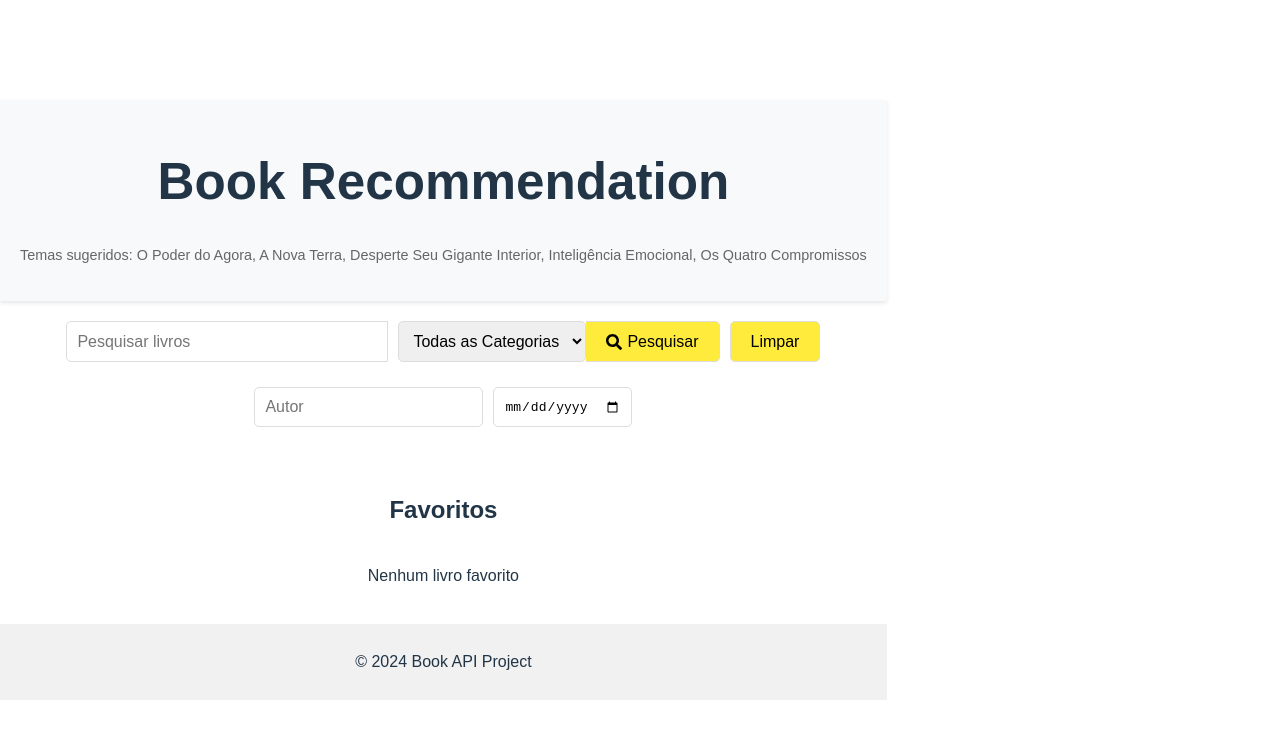
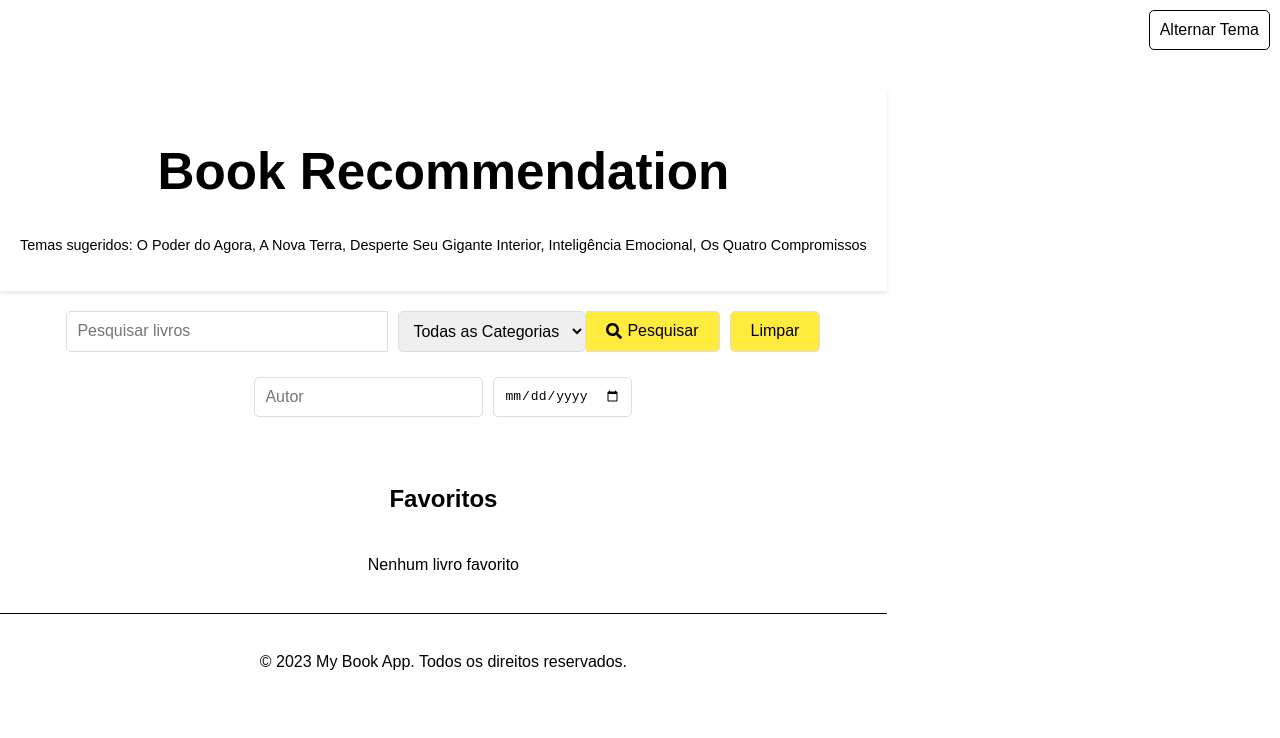
Before and after one commit to dev-gabis/my-book-api-landing, a React (Vite) app: page / in a window 1280 px wide. Shown: the top 738 px of the page. Built offline with nearby package versions, Linux system fonts and the light colour scheme; the HTML template or start-up script is replaced by a standard one.

Commit message:
fix - dark mode

```diff
--- a/src/App.jsx
+++ b/src/App.jsx
@@ -1,5 +1,5 @@
 import React, { useState, useEffect } from 'react';
-import styled from 'styled-components';
+import styled, { ThemeProvider, createGlobalStyle } from 'styled-components';
 import Header from './components/Header';
 import SearchBar from './components/SearchBar';
 import BookList from './components/BookList';
@@ -9,8 +9,39 @@ import AdvancedFilters from './components/AdvancedFilters';
 import Footer from './components/Footer';
 import BookDetailsPopup from './components/BookDetailsPopup';
 
+const lightTheme = {
+  background: '#ffffff',
+  color: '#000000',
+};
+
+const darkTheme = {
+  background: '#333333',
+  color: '#ffffff',
+};
+
+const GlobalStyle = createGlobalStyle`
+  body {
+    background-color: ${(props) => props.theme.background};
+    color: ${(props) => props.theme.color};
+    font-family: 'Arial', sans-serif;
+    transition: all 0.3s ease;
+  }
+`;
+
 const AppContainer = styled.div`
   font-family: 'Arial', sans-serif;
+`;
+
+const ThemeToggleButton = styled.button`
+  position: fixed;
+  top: 10px;
+  right: 10px;
+  padding: 10px;
+  background-color: ${(props) => props.theme.background};
+  color: ${(props) => props.theme.color};
+  border: 1px solid ${(props) => props.theme.color};
+  border-radius: 5px;
+  cursor: pointer;
 `;
 
 function App() {
@@ -23,6 +54,7 @@ function App() {
   const [selectedBook, setSelectedBook] = useState(null);
   const [favorites, setFavorites] = useState([]);
   const [filters, setFilters] = useState({ author: '', publishedDate: '', rating: '' });
+  const [theme, setTheme] = useState(lightTheme);
 
   useEffect(() => {
     const storedFavorites = JSON.parse(localStorage.getItem('favorites')) || [];
@@ -92,8 +124,17 @@ function App() {
     setFavorites(favorites.filter(book => book.id !== bookId));
   };
 
+  const toggleTheme = () => {
+    setTheme(theme === lightTheme ? darkTheme : lightTheme);
+  };
+
   return (
+    <ThemeProvider theme={theme}>
+      <GlobalStyle />
       <AppContainer>
+        <ThemeToggleButton onClick={toggleTheme}>
+          Alternar Tema
+        </ThemeToggleButton>
         <Header suggestions={!searchQuery ? suggestions : null} />
         <SearchBar
           searchQuery={searchQuery}
@@ -117,6 +158,7 @@ function App() {
         <FavoritesList favorites={favorites} onBookClick={handleBookClick} removeFavorite={removeFavorite} />
         <Footer />
       </AppContainer>
+    </ThemeProvider>
   );
 }
 
--- a/src/components/BookDetailsPopup.jsx
+++ b/src/components/BookDetailsPopup.jsx
@@ -14,7 +14,8 @@ const PopupContainer = styled.div`
 `;
 
 const PopupContent = styled.div`
-  background: white;
+  background: ${(props) => props.theme.background};
+  color: ${(props) => props.theme.color};
   padding: 20px;
   border-radius: 5px;
   width: 80%;
@@ -30,6 +31,7 @@ const CloseButton = styled.button`
   top: 10px;
   right: 10px;
   cursor: pointer;
+  color: ${(props) => props.theme.color};
 `;
 
 const RatingSelect = styled.select`
@@ -39,6 +41,8 @@ const RatingSelect = styled.select`
   border: 1px solid #ddd;
   border-radius: 5px;
   outline: none;
+  background: ${(props) => props.theme.background};
+  color: ${(props) => props.theme.color};
 `;
 
 const BookDetailsPopup = ({ book, onClose }) => {
--- a/src/components/Footer.jsx
+++ b/src/components/Footer.jsx
@@ -1,16 +1,20 @@
 import React from 'react';
 import styled from 'styled-components';
 
-const FooterWrapper = styled.footer`
-  background-color: #f1f1f1;
-  padding: 10px;
+const FooterContainer = styled.footer`
+  background-color: ${(props) => props.theme.background};
+  color: ${(props) => props.theme.color};
+  padding: 20px;
   text-align: center;
+  border-top: 1px solid ${(props) => props.theme.color};
 `;
 
-export default function Footer() {
-    return (
-        <FooterWrapper>
-            <p>&copy; 2024 Book API Project</p>
-        </FooterWrapper>
-    );
-}
+const Footer = () => {
+  return (
+    <FooterContainer>
+      <p>&copy; 2023 My Book App. Todos os direitos reservados.</p>
+    </FooterContainer>
+  );
+};
+
+export default Footer;
--- a/src/components/Header.jsx
+++ b/src/components/Header.jsx
@@ -2,7 +2,8 @@ import React from 'react';
 import styled from 'styled-components';
 
 const HeaderWrapper = styled.header`
-  background-color: #f8f9fa;
+  background-color: ${(props) => props.theme.background};
+  color: ${(props) => props.theme.color};
   padding: 20px;
   text-align: center;
   box-shadow: 0 2px 4px rgba(0, 0, 0, 0.1);
@@ -11,7 +12,7 @@ const HeaderWrapper = styled.header`
 const Suggestions = styled.div`
   margin-top: 10px;
   font-size: 0.9em;
-  color: #666;
+  color: ${(props) => props.theme.color};
 `;
 
 export default function Header({ suggestions }) {
```
Lines whose indentation alone changed are shown as unchanged.
